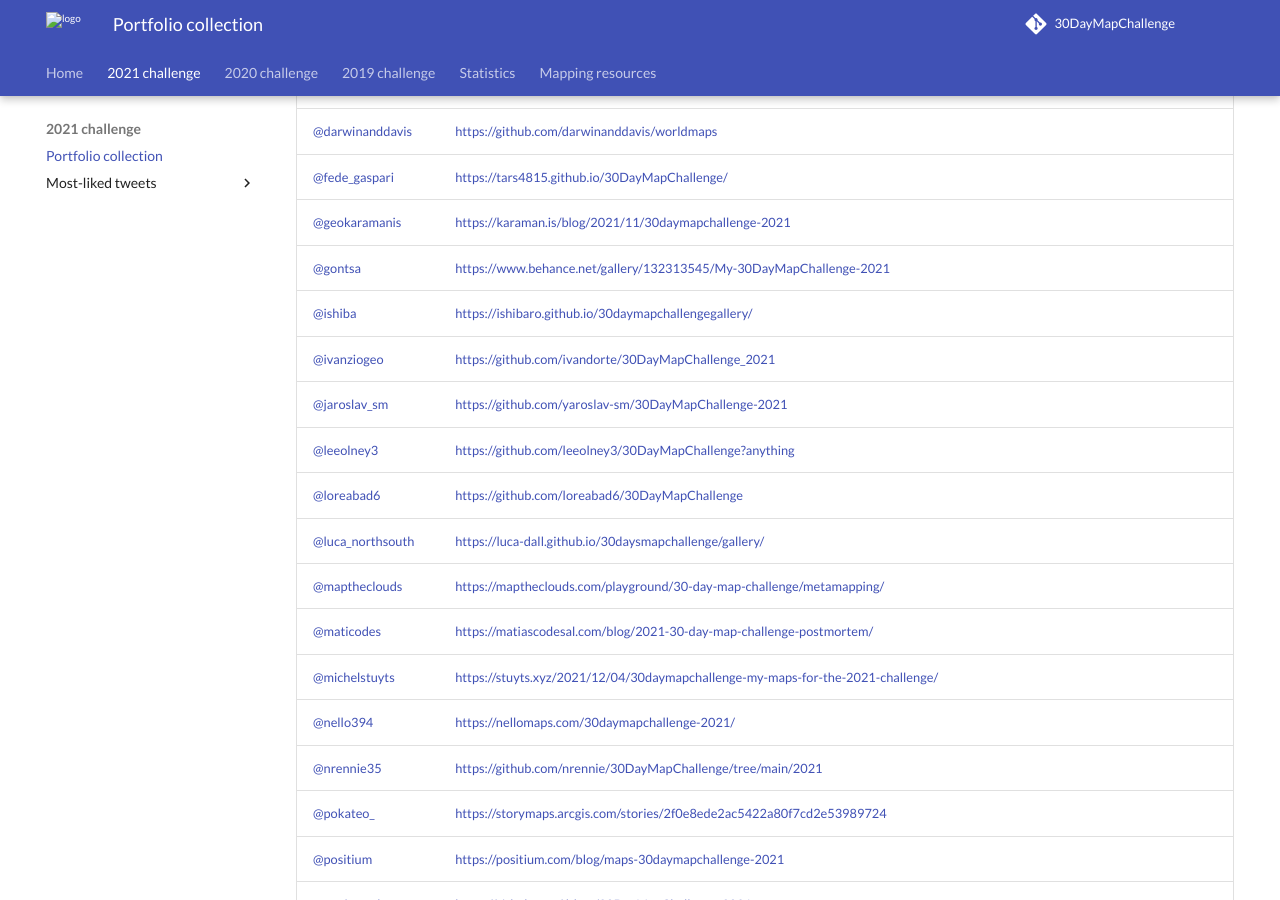
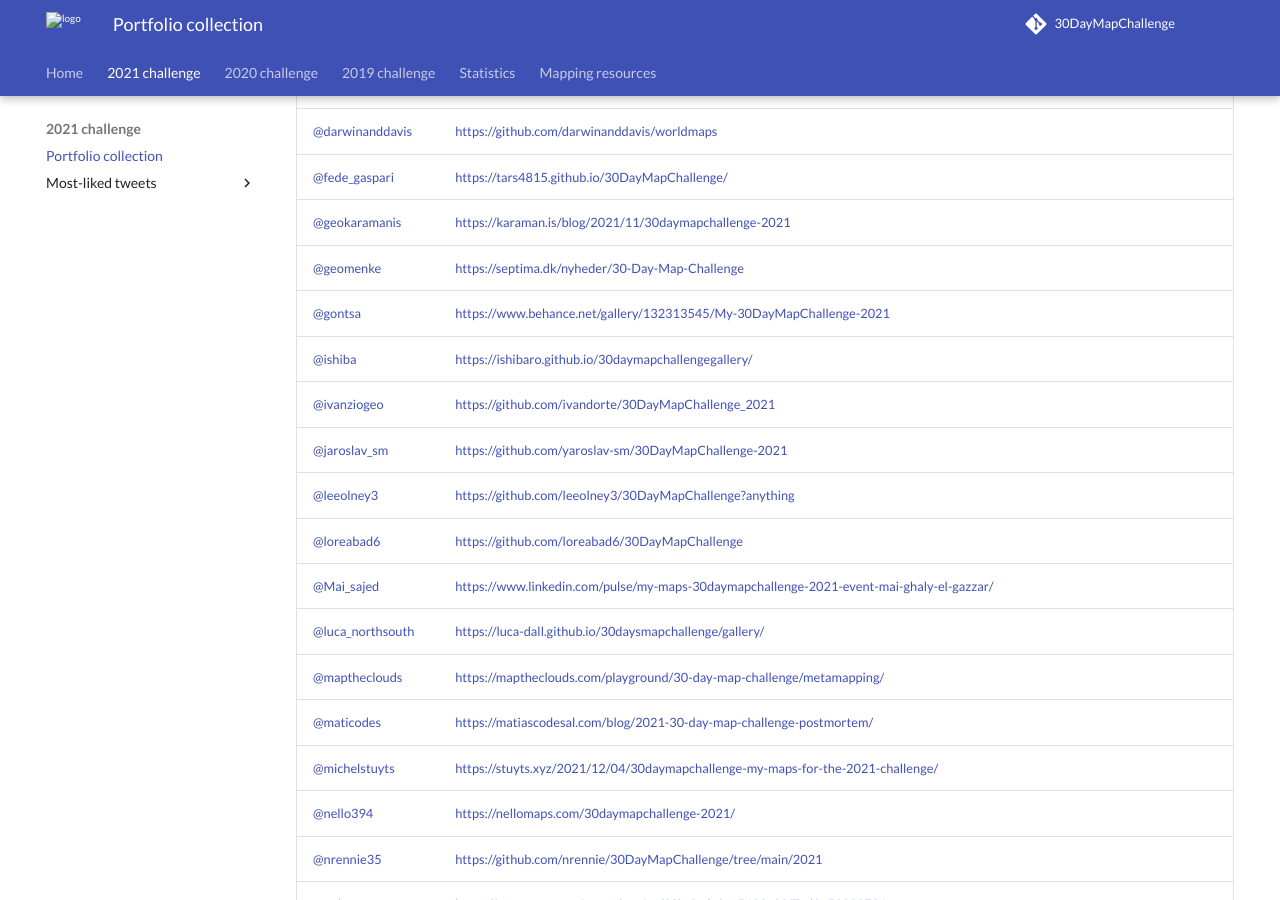
Before and after one commit to tjukanovt/30DayMapChallenge, an MkDocs documentation site: the page built from docs/2021/index.md, in a window 1280 px wide and 900 px high, scrolled down 1409 px. Built offline with MkDocs 1.6.1 and Material for MkDocs 9.7.7, drawn with Linux system fonts in a browser that asks for light colours; comment, search, counter and statistics services are not loaded.

Commit message:
Add galleries

```diff
--- a/docs/2021/index.md
+++ b/docs/2021/index.md
@@ -1,3 +1,4 @@
+
 # 🔵 Maps from 2021
 
 You can browse most popular tweets from the main panel or explore below individual collections.
@@ -5,7 +6,7 @@
 | Twitter account                                          | Map collection                                                                                                                                                                                                                                                        |
 | -------------------------------------------------------- | --------------------------------------------------------------------------------------------------------------------------------------------------------------------------------------------------------------------------------------------------------------------- |
 | [@A\_Tack](https://twitter.com/A_Tack)                   | [https://www.achim-tack.org/30daymapchallenge](https://www.achim-tack.org/30daymapchallenge)                                                                                                                                                                          |
-| [@AsjadNaqvi](https://twitter.com/AsjadNaqvi)            | [https://github.com/asjadnaqvi/30DayMapChallenge2021](https://github.com/asjadnaqvi/30DayMapChallenge2021)    |
+| [@AsjadNaqvi](https://twitter.com/AsjadNaqvi)            | [https://github.com/asjadnaqvi/30DayMapChallenge2021](https://github.com/asjadnaqvi/30DayMapChallenge2021)    																																						   |
 | [@BryanRVallejo](https://twitter.com/BryanRVallejo)      | [https://bryanvallejo16.github.io/my-30daymapchallenge/](https://bryanvallejo16.github.io/my-30daymapchallenge/)                                                                                                                                                      |
 | [@CRVanPollard](https://twitter.com/CRVanPollard)        | [https://crvanpollard.github.io/portfolio/30day2021.html](https://crvanpollard.github.io/portfolio/30day2021.html)                                                                                                                                                    |
 | [@CasegFraith](https://twitter.com/CasegFraith)          | [https://twitter.com/CasegFraith/status/1465733564646019084](https://twitter.com/CasegFraith/status/1465733564646019084)                                                                                                                                              |
@@ -33,12 +34,14 @@
 | [@darwinanddavis](https://twitter.com/darwinanddavis)    | [https://github.com/darwinanddavis/worldmaps](https://github.com/darwinanddavis/worldmaps)                                                                                                                                                                            |
 | [@fede\_gaspari](https://twitter.com/fede_gaspari)       | [https://tars4815.github.io/30DayMapChallenge/](https://tars4815.github.io/30DayMapChallenge/)                                                                                                                                                                        |
 | [@geokaramanis](https://twitter.com/geokaramanis)        | [https://karaman.is/blog/2021/11/30daymapchallenge-2021](https://karaman.is/blog/2021/11/30daymapchallenge-2021)                                                                                                                                                      |
+| [@geomenke](https://twitter.com/geomenke)       		   | [https://septima.dk/nyheder/30-Day-Map-Challenge](https://septima.dk/nyheder/30-Day-Map-Challenge)                                                                                                                                                        			   |
 | [@gontsa](https://twitter.com/gontsa)                    | [https://www.behance.net/gallery/132313545/My-30DayMapChallenge-2021](https://www.behance.net/gallery/132313545/My-30DayMapChallenge-2021)                                                                                                                            |
 | [@ishiba](https://twitter.com/ishiba)                    | [https://ishibaro.github.io/30daymapchallengegallery/](https://ishibaro.github.io/30daymapchallengegallery/)                                                                                                                                                          |
 | [@ivanziogeo](https://twitter.com/ivanziogeo)            | [https://github.com/ivandorte/30DayMapChallenge\_2021](https://github.com/ivandorte/30DayMapChallenge_2021)                                                                                                                                                           |
 | [@jaroslav\_sm](https://twitter.com/jaroslav_sm)         | [https://github.com/yaroslav-sm/30DayMapChallenge-2021](https://github.com/yaroslav-sm/30DayMapChallenge-2021)                                                                                                                                                        |
 | [@leeolney3](https://twitter.com/leeolney3)              | [https://github.com/leeolney3/30DayMapChallenge?anything](https://github.com/leeolney3/30DayMapChallenge?anything)                                                                                                                                                    |
 | [@loreabad6](https://twitter.com/loreabad6)              | [https://github.com/loreabad6/30DayMapChallenge](https://github.com/loreabad6/30DayMapChallenge)                                                                                                                                                                      |
+| [@Mai_sajed](https://twitter.com/Mai_sajedh)			   | [https://www.linkedin.com/pulse/my-maps-30daymapchallenge-2021-event-mai-ghaly-el-gazzar/](https://www.linkedin.com/pulse/my-maps-30daymapchallenge-2021-event-mai-ghaly-el-gazzar/)                                                                                  |                                                     |
 | [@luca\_northsouth](https://twitter.com/luca_northsouth) | [https://luca-dall.github.io/30daysmapchallenge/gallery/](https://luca-dall.github.io/30daysmapchallenge/gallery/)                                                                                                                                                    |
 | [@maptheclouds](https://twitter.com/maptheclouds)        | [https://maptheclouds.com/playground/30-day-map-challenge/metamapping/](https://maptheclouds.com/playground/30-day-map-challenge/metamapping/)                                                                                                                        |
 | [@maticodes](https://twitter.com/maticodes)              | [https://matiascodesal.com/blog/2021-30-day-map-challenge-postmortem/](https://matiascodesal.com/blog/2021-30-day-map-challenge-postmortem/)                                                                                                                          |
@@ -56,6 +59,6 @@
 | [@schochastics](https://twitter.com/schochastics)        | [http://schochastics.net/30daymapchallenge/](http://schochastics.net/30daymapchallenge/)                                                                                                                                                                              |
 | [@ubilabs](https://twitter.com/ubilabs)                  | [https://ubilabs.com/en/insights/30daymapchallenge](https://ubilabs.com/en/insights/30daymapchallenge)                                                                                                                                                                |
 | [@x00live](https://twitter.com/x00live)                  | [https://github.com/xoolive/30DayMapChallenge](https://github.com/xoolive/30DayMapChallenge)                                                                                                                                                                          |
-| [@Zaaaana_](https://twitter.com/Zaaaana_)                | [https://zaaaana.github.io/30DMC21/](https://zaaaana.github.io/30DMC21/)            |
+| [@Zaaaana_](https://twitter.com/Zaaaana_)                | [https://zaaaana.github.io/30DMC21/](https://zaaaana.github.io/30DMC21/)            																																												   |
 
 *Want to have your maps included? Make a PR or send me a link!*
```
